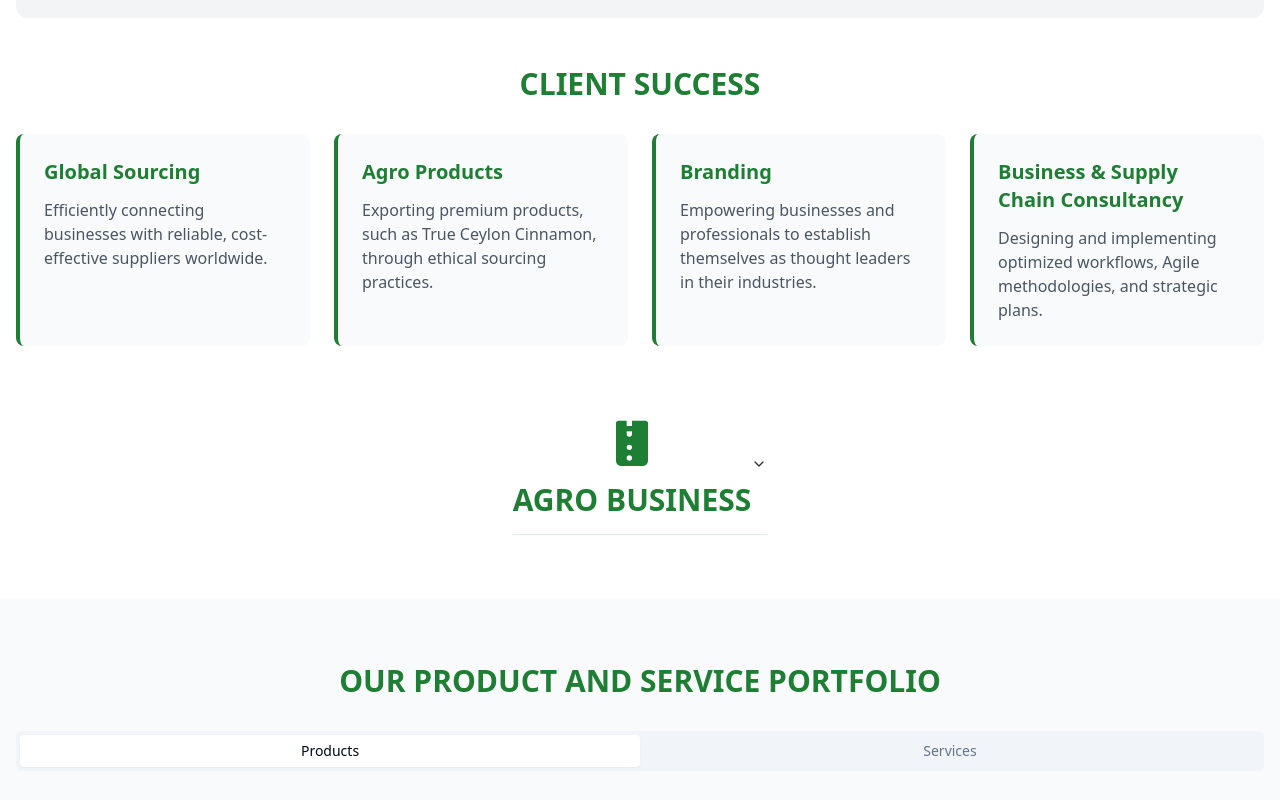
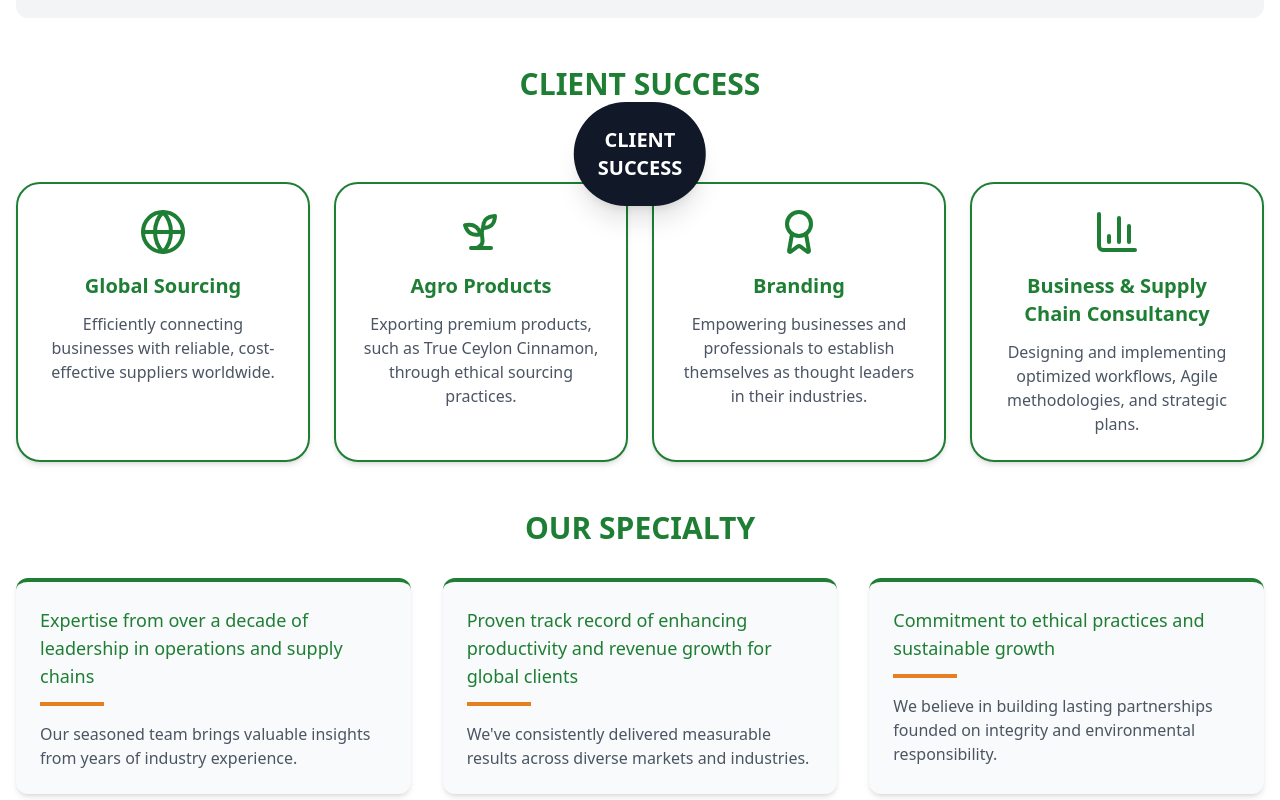
Before and after one commit to KaushanTharushka/imagify-web-architect, a React (Vite) app: page / in a window 1280 px wide. Shown: the part 2180-2980 px from the top of the page. Built offline with nearby package versions, Linux system fonts and the light colour scheme.

Commit message:
Refactor: Redesign sections and move content
Redesigned the "CLIENT SUCCESS" and "OUR SPECIALTY" sections, moving content and applying a creative design based on the provided example.

```diff
--- a/src/components/Footer.tsx
+++ b/src/components/Footer.tsx
@@ -5,14 +5,15 @@ const Footer: React.FC = () => {
   return (
     <footer className="bg-sourcing-footer text-white">
       <div className="container mx-auto px-4 py-12">
-        <div className="grid grid-cols-1 md:grid-cols-4 gap-8">
+        <div className="grid grid-cols-1 md:grid-cols-3 gap-8">
           <div>
             <div className="flex items-center mb-6">
               <div className="mr-2">
-                <svg className="w-8 h-8" viewBox="0 0 100 100" fill="none" xmlns="http://www.w3.org/2000/svg">
-                  <path d="M50 0C22.4 0 0 22.4 0 50C0 77.6 22.4 100 50 100C77.6 100 100 77.6 100 50C100 22.4 77.6 0 50 0ZM70 75C70 77.8 67.8 80 65 80H35C32.2 80 30 77.8 30 75V35C30 32.2 32.2 30 35 30H55L70 45V75Z" fill="#ffffff"/>
-                  <path d="M55 45H65L55 35V45Z" fill="#ffffff"/>
-                </svg>
+                <img
+                  src="/lovable-uploads/d80175a3-0256-4e4b-b915-a6bdc9357e27.png"
+                  alt="Revive Agro Logo"
+                  className="h-12 w-auto"
+                />
               </div>
               <h2 className="text-xl font-bold">Revive Agro</h2>
             </div>
@@ -41,17 +42,6 @@ const Footer: React.FC = () => {
               <li><a href="#contact" className="text-gray-200 hover:text-white transition">Contact</a></li>
             </ul>
           </div>
-
-          <div>
-            <h3 className="font-bold text-lg mb-4 border-b border-sourcing-green-dark pb-2">Resources</h3>
-            <ul className="space-y-2">
-              <li><a href="#" className="text-gray-200 hover:text-white transition">Blog</a></li>
-              <li><a href="#" className="text-gray-200 hover:text-white transition">Case Studies</a></li>
-              <li><a href="#" className="text-gray-200 hover:text-white transition">FAQ</a></li>
-              <li><a href="#" className="text-gray-200 hover:text-white transition">Privacy Policy</a></li>
-              <li><a href="#" className="text-gray-200 hover:text-white transition">Terms of Service</a></li>
-            </ul>
-          </div>
         </div>
       </div>
 
--- a/src/components/SolutionsSection.tsx
+++ b/src/components/SolutionsSection.tsx
@@ -6,6 +6,7 @@ import {
   AccordionItem,
   AccordionTrigger
 } from '@/components/ui/accordion';
+import { Sprout, Globe, Award, BarChart3 } from 'lucide-react';
 
 const SolutionsSection: React.FC = () => {
   return (
@@ -83,28 +84,74 @@ const SolutionsSection: React.FC = () => {
           </div>
         </div>
 
+        {/* Redesigned CLIENT SUCCESS section based on the example */}
         <div className="mb-12">
           <h2 className="section-heading">CLIENT SUCCESS</h2>
 
-          <div className="grid grid-cols-1 md:grid-cols-2 lg:grid-cols-4 gap-6">
-            <div className="bg-gray-50 p-6 rounded-lg border-l-4 border-sourcing-green">
-              <h3 className="font-bold text-xl mb-3 text-sourcing-green">Global Sourcing</h3>
-              <p className="text-gray-600">Efficiently connecting businesses with reliable, cost-effective suppliers worldwide.</p>
+          <div className="relative">
+            <div className="absolute top-0 left-1/2 transform -translate-x-1/2 -mt-6 lg:-mt-8 z-10">
+              <div className="bg-gray-900 text-white rounded-full p-4 lg:p-6 shadow-xl">
+                <h3 className="text-lg lg:text-xl font-bold text-center">CLIENT<br />SUCCESS</h3>
+              </div>
             </div>
 
-            <div className="bg-gray-50 p-6 rounded-lg border-l-4 border-sourcing-green">
-              <h3 className="font-bold text-xl mb-3 text-sourcing-green">Agro Products</h3>
-              <p className="text-gray-600">Exporting premium products, such as True Ceylon Cinnamon, through ethical sourcing practices.</p>
+            <div className="grid grid-cols-1 md:grid-cols-2 lg:grid-cols-4 gap-6 pt-12">
+              <div className="border-2 border-sourcing-green rounded-3xl p-6 bg-white shadow-md hover:shadow-lg transition-all transform hover:-translate-y-1">
+                <div className="flex justify-center mb-4">
+                  <Globe className="h-12 w-12 text-sourcing-green" />
+                </div>
+                <h3 className="font-bold text-xl mb-3 text-center text-sourcing-green">Global Sourcing</h3>
+                <p className="text-gray-600 text-center">Efficiently connecting businesses with reliable, cost-effective suppliers worldwide.</p>
+              </div>
+
+              <div className="border-2 border-sourcing-green rounded-3xl p-6 bg-white shadow-md hover:shadow-lg transition-all transform hover:-translate-y-1">
+                <div className="flex justify-center mb-4">
+                  <Sprout className="h-12 w-12 text-sourcing-green" />
+                </div>
+                <h3 className="font-bold text-xl mb-3 text-center text-sourcing-green">Agro Products</h3>
+                <p className="text-gray-600 text-center">Exporting premium products, such as True Ceylon Cinnamon, through ethical sourcing practices.</p>
+              </div>
+
+              <div className="border-2 border-sourcing-green rounded-3xl p-6 bg-white shadow-md hover:shadow-lg transition-all transform hover:-translate-y-1">
+                <div className="flex justify-center mb-4">
+                  <Award className="h-12 w-12 text-sourcing-green" />
+                </div>
+                <h3 className="font-bold text-xl mb-3 text-center text-sourcing-green">Branding</h3>
+                <p className="text-gray-600 text-center">Empowering businesses and professionals to establish themselves as thought leaders in their industries.</p>
+              </div>
+
+              <div className="border-2 border-sourcing-green rounded-3xl p-6 bg-white shadow-md hover:shadow-lg transition-all transform hover:-translate-y-1">
+                <div className="flex justify-center mb-4">
+                  <BarChart3 className="h-12 w-12 text-sourcing-green" />
+                </div>
+                <h3 className="font-bold text-xl mb-3 text-center text-sourcing-green">Business & Supply Chain Consultancy</h3>
+                <p className="text-gray-600 text-center">Designing and implementing optimized workflows, Agile methodologies, and strategic plans.</p>
+              </div>
+            </div>
+          </div>
+        </div>
+
+        {/* Added OUR SPECIALTY section */}
+        <div className="mb-12">
+          <h2 className="section-heading">OUR SPECIALTY</h2>
+
+          <div className="grid grid-cols-1 md:grid-cols-3 gap-8">
+            <div className="bg-gray-50 p-6 rounded-xl border-t-4 border-sourcing-green shadow-md">
+              <h3 className="font-medium text-lg mb-3 text-sourcing-green">Expertise from over a decade of leadership in operations and supply chains</h3>
+              <div className="h-1 w-16 bg-sourcing-orange mb-4"></div>
+              <p className="text-gray-600">Our seasoned team brings valuable insights from years of industry experience.</p>
             </div>
 
-            <div className="bg-gray-50 p-6 rounded-lg border-l-4 border-sourcing-green">
-              <h3 className="font-bold text-xl mb-3 text-sourcing-green">Branding</h3>
-              <p className="text-gray-600">Empowering businesses and professionals to establish themselves as thought leaders in their industries.</p>
+            <div className="bg-gray-50 p-6 rounded-xl border-t-4 border-sourcing-green shadow-md">
+              <h3 className="font-medium text-lg mb-3 text-sourcing-green">Proven track record of enhancing productivity and revenue growth for global clients</h3>
+              <div className="h-1 w-16 bg-sourcing-orange mb-4"></div>
+              <p className="text-gray-600">We've consistently delivered measurable results across diverse markets and industries.</p>
             </div>
 
-            <div className="bg-gray-50 p-6 rounded-lg border-l-4 border-sourcing-green">
-              <h3 className="font-bold text-xl mb-3 text-sourcing-green">Business & Supply Chain Consultancy</h3>
-              <p className="text-gray-600">Designing and implementing optimized workflows, Agile methodologies, and strategic plans.</p>
+            <div className="bg-gray-50 p-6 rounded-xl border-t-4 border-sourcing-green shadow-md">
+              <h3 className="font-medium text-lg mb-3 text-sourcing-green">Commitment to ethical practices and sustainable growth</h3>
+              <div className="h-1 w-16 bg-sourcing-orange mb-4"></div>
+              <p className="text-gray-600">We believe in building lasting partnerships founded on integrity and environmental responsibility.</p>
             </div>
           </div>
         </div>
```
